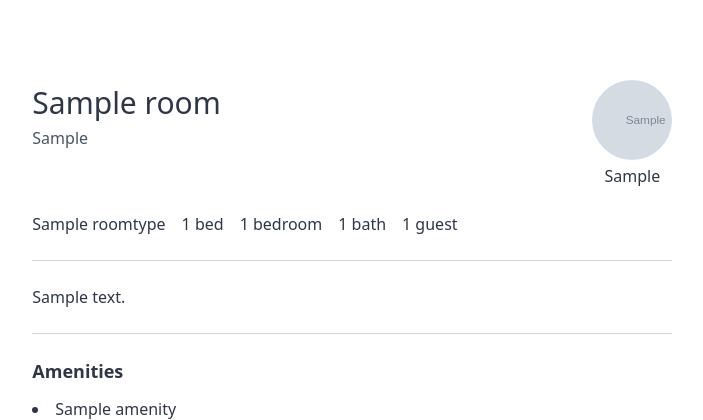
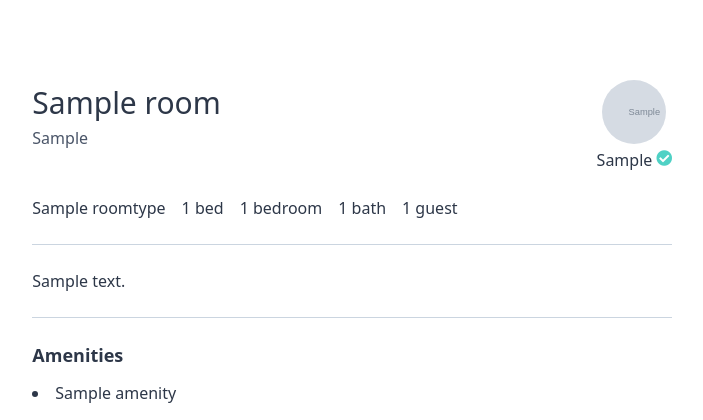
Before and after one commit to jaeech/airbnb-clone, a Django app: page /rooms/1 in a window 1280 px wide. Shown: the part 64-484 px from the top of the page, without its empty margins (21-724 px from the left). Run offline with Django 3.2, Linux system fonts and the light colour scheme; tables that the repository leaves empty hold one stand-in row (values such as "Sample post"); grey boxes marked "Sample" are stand-in pictures; style sheets or scripts are compiled from the project's sources; some libraries are stand-ins or nearby versions.

Commit message:
# little change(room_detail)
# little change(room_detail)

```diff
--- a/templates/rooms/room_detail.html
+++ b/templates/rooms/room_detail.html
@@ -22,8 +22,13 @@
                     <span class="text-gray-700 font-light">{{room.city}}</span>
                 </div>
                 <a href="{{room.host.get_absolute_url}}" class="flex flex-col items-center">
-                    {% include 'mixins/user_avatar.html' with user_obj=room.host %}
-                    <span class="mt-1 text-gray-800">{{room.host.first_name}}</span>
+                    {% include 'mixins/user_avatar.html' with user_obj=room.host h_and_w='h-16 w-16' %}
+                    <div class="flex items-center">
+                        <span class="mt-1 text-gray-800">{{room.host.first_name}}</span>
+                        {% if room.host.superhost %}
+                        <i class="fas fa-check-circle text-teal-400 ml-1"></i>
+                        {% endif %}
+                    </div>
                 </a>
             </div>
             <div class="flex border-section">
```
